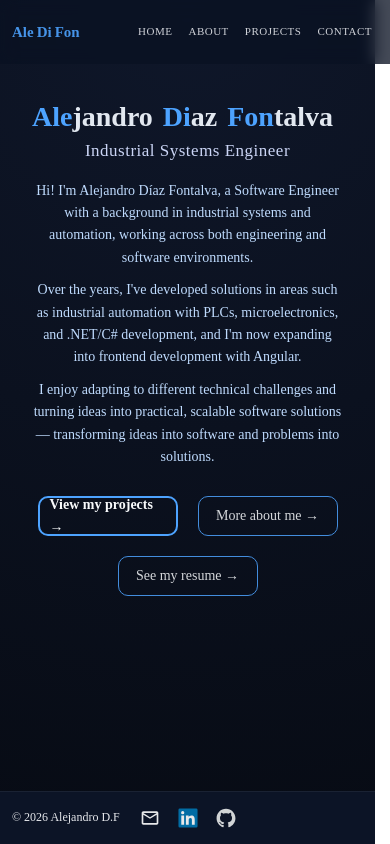
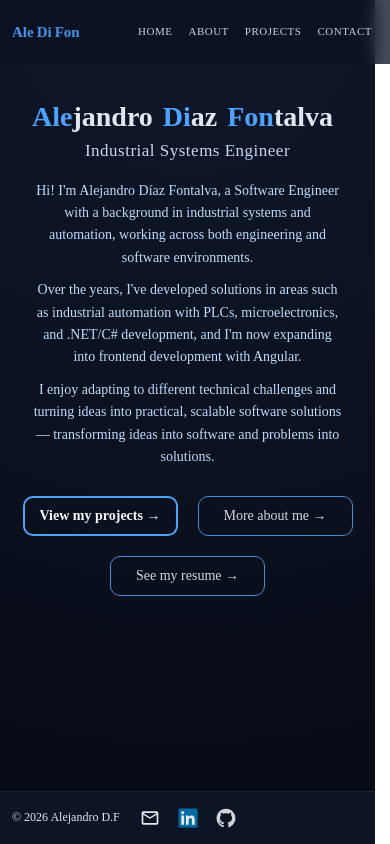
Before and after one commit to aledifon/portfolio, an Angular app: page / in a window 390 px wide. Built offline with nearby package versions, Linux system fonts and the light colour scheme.

Commit message:
Fixed CTA Mobile wrapping

```diff
--- a/src/app/pages/about/about.component.scss
+++ b/src/app/pages/about/about.component.scss
@@ -484,6 +484,8 @@ ul{
 
   .cta a {
     font-size: 14px;
+    min-width: 155px;
+    white-space: nowrap;
   }
 
   /* SPACING */
--- a/src/app/pages/home/home.component.scss
+++ b/src/app/pages/home/home.component.scss
@@ -254,9 +254,11 @@ a:hover {
     }
 
     a{
+        min-width: 155px;
         width: 140px;
         height: 40px;
         font-size: 14px;
+        white-space: nowrap;
     }
 
     .hero-description{
```
